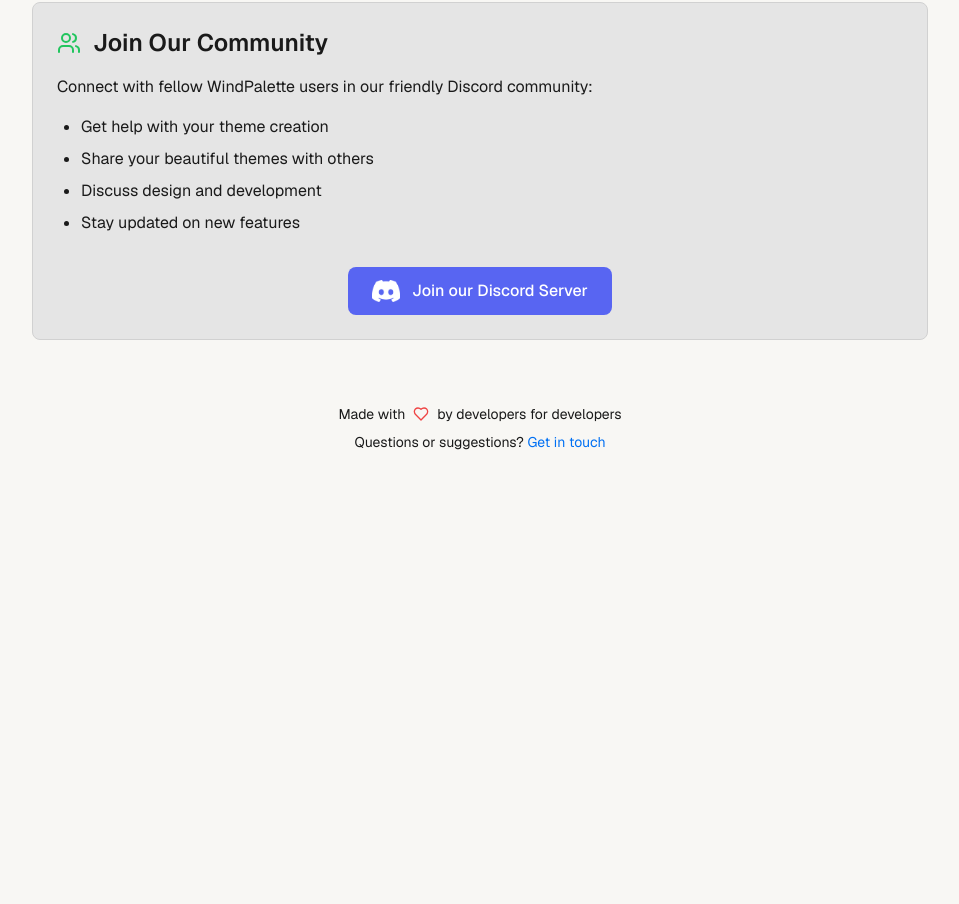
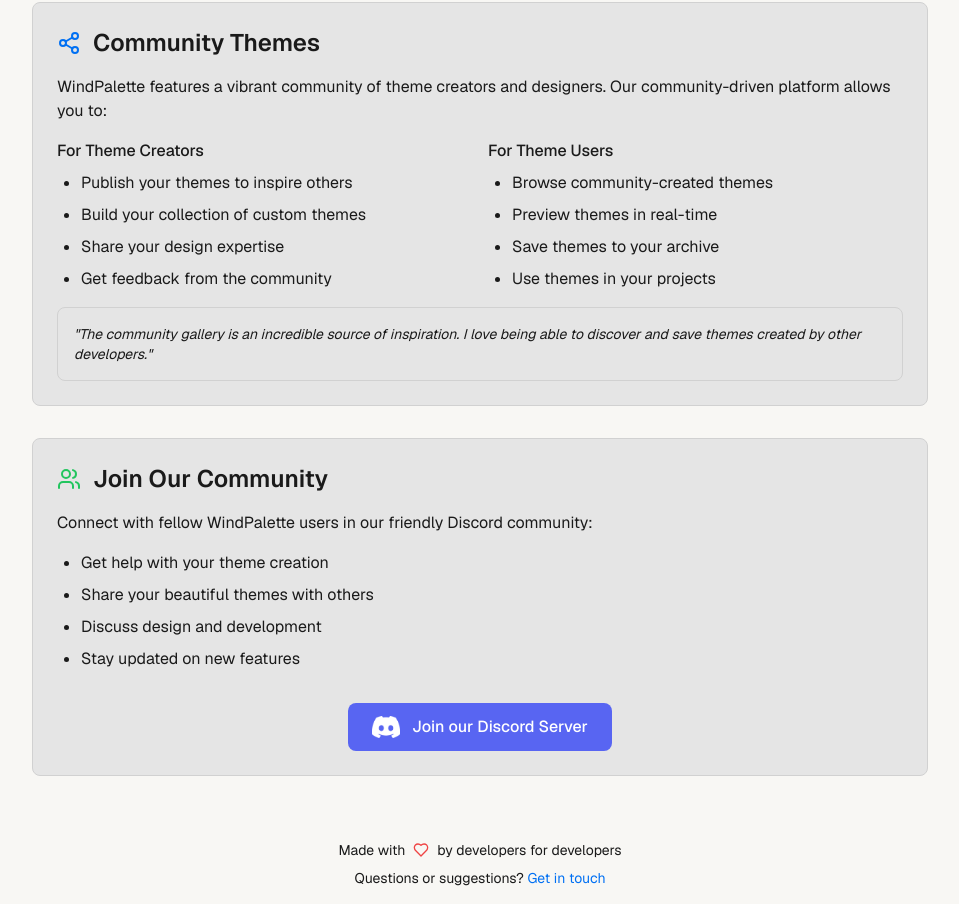
Before and after one commit to dmostoller/windpalette, a Next.js app: page /about in a window 1280 px wide. Shown: the part 1348-2252 px from the top of the page, without its empty margins (160-1119 px from the left). Before the commit the page ends 1816 px from the top, so only its background shows below. Built offline with nearby package versions, Linux system fonts and the light colour scheme.

Commit message:
update documentation

```diff
--- a/src/app/about/page.tsx
+++ b/src/app/about/page.tsx
@@ -1,4 +1,4 @@
-import { Paintbrush, Gift, Code, Heart, Users, Palette } from "lucide-react";
+import { Paintbrush, Gift, Code, Heart, Users, Palette, Share2 } from "lucide-react";
 import type { Metadata } from "next";
 import Image from "next/image";
 
@@ -112,6 +112,44 @@ export default function About() {
           </section>
           <section className="p-6 bg-[var(--card-background)] border border-[var(--card-border)] rounded-lg">
             <div className="flex items-center gap-3 mb-4">
+              <Share2 className="w-6 h-6 text-[var(--primary)]" /> {/* Import Share2 from lucide-react */}
+              <h2 className="text-2xl font-semibold">Community Themes</h2>
+            </div>
+            <div className="space-y-4 text-[var(--text-secondary)]">
+              <p>
+                WindPalette features a vibrant community of theme creators and designers. Our community-driven
+                platform allows you to:
+              </p>
+              <div className="grid md:grid-cols-2 gap-4">
+                <div className="space-y-2">
+                  <h3 className="font-medium">For Theme Creators</h3>
+                  <ul className="list-disc pl-6 space-y-2">
+                    <li>Publish your themes to inspire others</li>
+                    <li>Build your collection of custom themes</li>
+                    <li>Share your design expertise</li>
+                    <li>Get feedback from the community</li>
+                  </ul>
+                </div>
+                <div className="space-y-2">
+                  <h3 className="font-medium">For Theme Users</h3>
+                  <ul className="list-disc pl-6 space-y-2">
+                    <li>Browse community-created themes</li>
+                    <li>Preview themes in real-time</li>
+                    <li>Save themes to your archive</li>
+                    <li>Use themes in your projects</li>
+                  </ul>
+                </div>
+              </div>
+              <div className="mt-6 p-4 bg-[var(--card)] border border-[var(--card-border)] rounded-lg">
+                <p className="text-sm italic">
+                  &quot;The community gallery is an incredible source of inspiration. I love being able to
+                  discover and save themes created by other developers.&quot;
+                </p>
+              </div>
+            </div>
+          </section>
+          <section className="p-6 bg-[var(--card-background)] border border-[var(--card-border)] rounded-lg">
+            <div className="flex items-center gap-3 mb-4">
               <Users className="w-6 h-6 text-[var(--success)]" />
               <h2 className="text-2xl font-semibold">Join Our Community</h2>
             </div>
--- a/src/components/Documentation.tsx
+++ b/src/components/Documentation.tsx
@@ -2,7 +2,19 @@
 import { useState, useMemo } from "react";
 import DocumentationContent from "@/components/DocumentationContent";
 import Link from "next/link";
-import { Book, Palette, Layers, Box, Settings, Download, ArrowLeft, Search, Play, Menu } from "lucide-react";
+import {
+  Book,
+  Palette,
+  Layers,
+  Box,
+  Settings,
+  Download,
+  ArrowLeft,
+  Search,
+  Play,
+  Menu,
+  Users,
+} from "lucide-react";
 import { SEARCHABLE_CONTENT } from "@/lib/docs";
 import { Metadata } from "next";
 import { Drawer } from "vaul";
@@ -70,6 +82,17 @@ const DOCUMENTATION_SECTIONS = [
       { id: "preview", title: "Live Preview" },
       { id: "export", title: "Theme Export" },
       { id: "components", title: "Components" },
+    ],
+  },
+  {
+    id: "community",
+    icon: <Users className="w-5 h-5" />, // Import Users from lucide-react
+    title: "Community",
+    subsections: [
+      { id: "overview", title: "Overview" },
+      { id: "publishing", title: "Publishing Themes" },
+      { id: "saving", title: "Saving Themes" },
+      { id: "interaction", title: "Community Interaction" },
     ],
   },
   {
--- a/src/components/DocumentationContent.tsx
+++ b/src/components/DocumentationContent.tsx
@@ -487,6 +487,102 @@ module.exports = {
         </section>
       </div>
     ),
+    community: (
+      <div className="space-y-8">
+        <section id="community-overview">
+          <h2 className="text-3xl font-bold mb-4">Community Themes</h2>
+          <p className="text-[var(--text-secondary)] mb-6">
+            Discover, save, and share themes with the Theme Generator community. Browse through user-created
+            themes and find inspiration for your next project.
+          </p>
+
+          <div className="grid grid-cols-1 md:grid-cols-2 gap-6 mb-8">
+            <div className="p-6 bg-[var(--card-background)] rounded-lg border border-[var(--card-border)]">
+              <h3 className="text-xl font-medium mb-3">Features</h3>
+              <ul className="list-disc pl-6 text-[var(--text-secondary)]">
+                <li>Browse community-created themes</li>
+                <li>Preview themes in real-time</li>
+                <li>Save themes to your archive</li>
+                <li>Share your own themes</li>
+              </ul>
+            </div>
+
+            <div className="p-6 bg-[var(--card-background)] rounded-lg border border-[var(--card-border)]">
+              <h3 className="text-xl font-medium mb-3">Benefits</h3>
+              <ul className="list-disc pl-6 text-[var(--text-secondary)]">
+                <li>Find inspiration from other creators</li>
+                <li>Test themes before saving</li>
+                <li>Build your theme collection</li>
+                <li>Contribute to the community</li>
+              </ul>
+            </div>
+          </div>
+        </section>
+
+        <section id="community-publishing">
+          <h2 className="text-2xl font-bold mb-4">Publishing Your Themes</h2>
+          <div className="space-y-4">
+            <p className="text-[var(--text-secondary)]">
+              Share your themes with the community in just a few clicks:
+            </p>
+            <div className="p-6 bg-[var(--card-background)] rounded-lg border border-[var(--card-border)]">
+              <h3 className="text-xl font-medium mb-3">How to Publish</h3>
+              <ol className="list-decimal pl-6 text-[var(--text-secondary)] space-y-2">
+                <li>Create and customize your theme</li>
+                <li>Save it to your archive</li>
+                <li>Click the &quot;Publish&quot; button in your archive</li>
+                <li>Your theme will appear in the community gallery</li>
+              </ol>
+            </div>
+          </div>
+        </section>
+
+        <section id="community-saving">
+          <h2 className="text-2xl font-bold mb-4">Saving Community Themes</h2>
+          <div className="space-y-4">
+            <p className="text-[var(--text-secondary)]">
+              When you find a theme you like, you can save it to your personal archive:
+            </p>
+            <div className="p-6 bg-[var(--card-background)] rounded-lg border border-[var(--card-border)]">
+              <h3 className="text-xl font-medium mb-3">Features</h3>
+              <ul className="list-disc pl-6 text-[var(--text-secondary)]">
+                <li>One-click save to your archive</li>
+                <li>Preview before saving</li>
+                <li>Try with shadcn/ui components</li>
+                <li>Modify saved themes as needed</li>
+              </ul>
+            </div>
+          </div>
+        </section>
+
+        <section id="community-interaction">
+          <h2 className="text-2xl font-bold mb-4">Community Interaction</h2>
+          <div className="space-y-4">
+            <p className="text-[var(--text-secondary)]">Engage with the Theme Generator community:</p>
+            <div className="grid grid-cols-1 md:grid-cols-2 gap-6">
+              <div className="p-6 bg-[var(--card-background)] rounded-lg border border-[var(--card-border)]">
+                <h3 className="text-xl font-medium mb-3">For Theme Creators</h3>
+                <ul className="list-disc pl-6 text-[var(--text-secondary)]">
+                  <li>Share your unique themes</li>
+                  <li>Get save counts and engagement</li>
+                  <li>Build your theme portfolio</li>
+                  <li>Inspire other developers</li>
+                </ul>
+              </div>
+              <div className="p-6 bg-[var(--card-background)] rounded-lg border border-[var(--card-border)]">
+                <h3 className="text-xl font-medium mb-3">For Theme Users</h3>
+                <ul className="list-disc pl-6 text-[var(--text-secondary)]">
+                  <li>Discover new color combinations</li>
+                  <li>Save favorite themes</li>
+                  <li>Preview themes in context</li>
+                  <li>Build your collection</li>
+                </ul>
+              </div>
+            </div>
+          </div>
+        </section>
+      </div>
+    ),
     gradients: (
       <div className="space-y-8">
         <section id="gradients-gradient-types">
```
